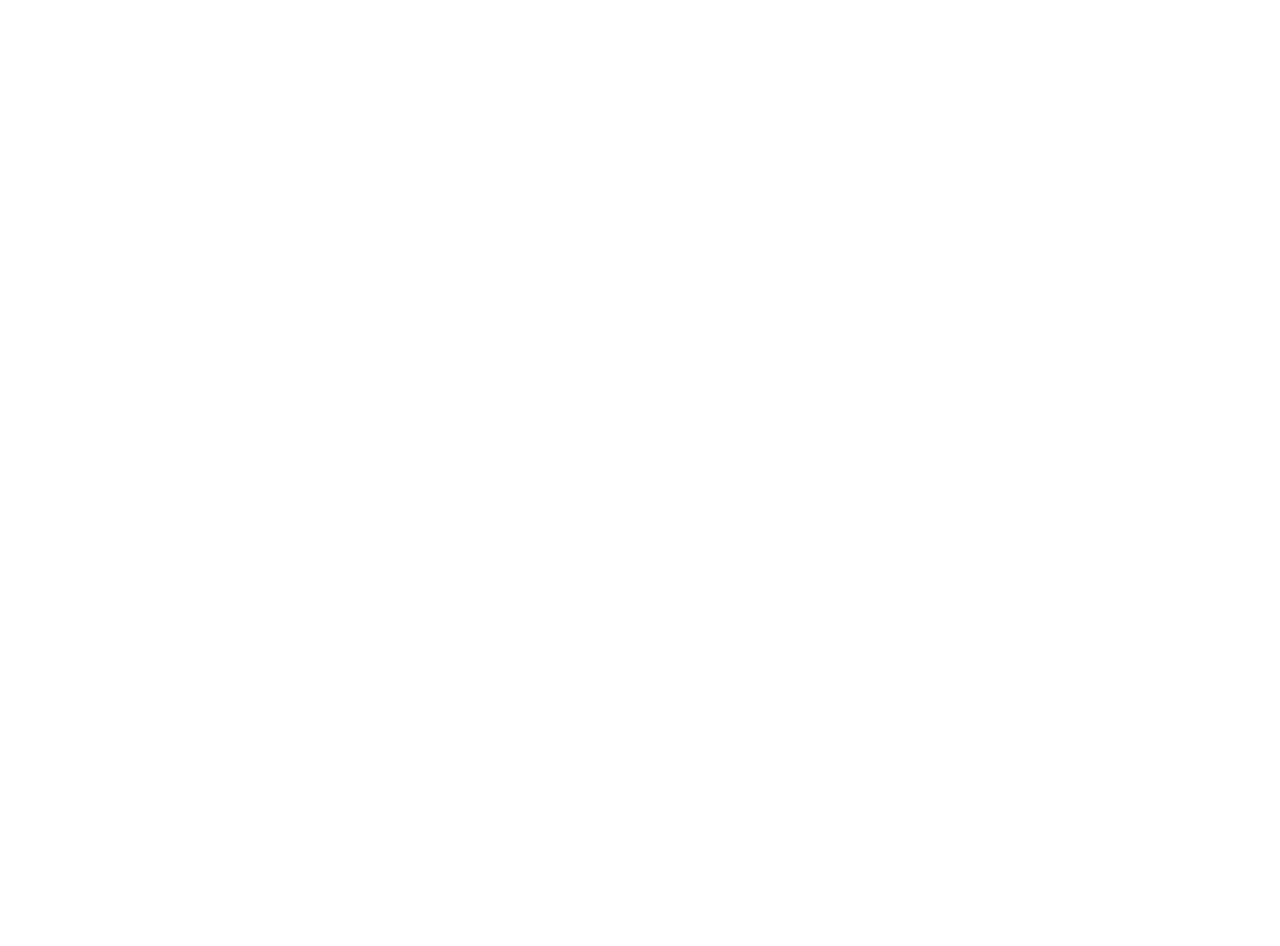
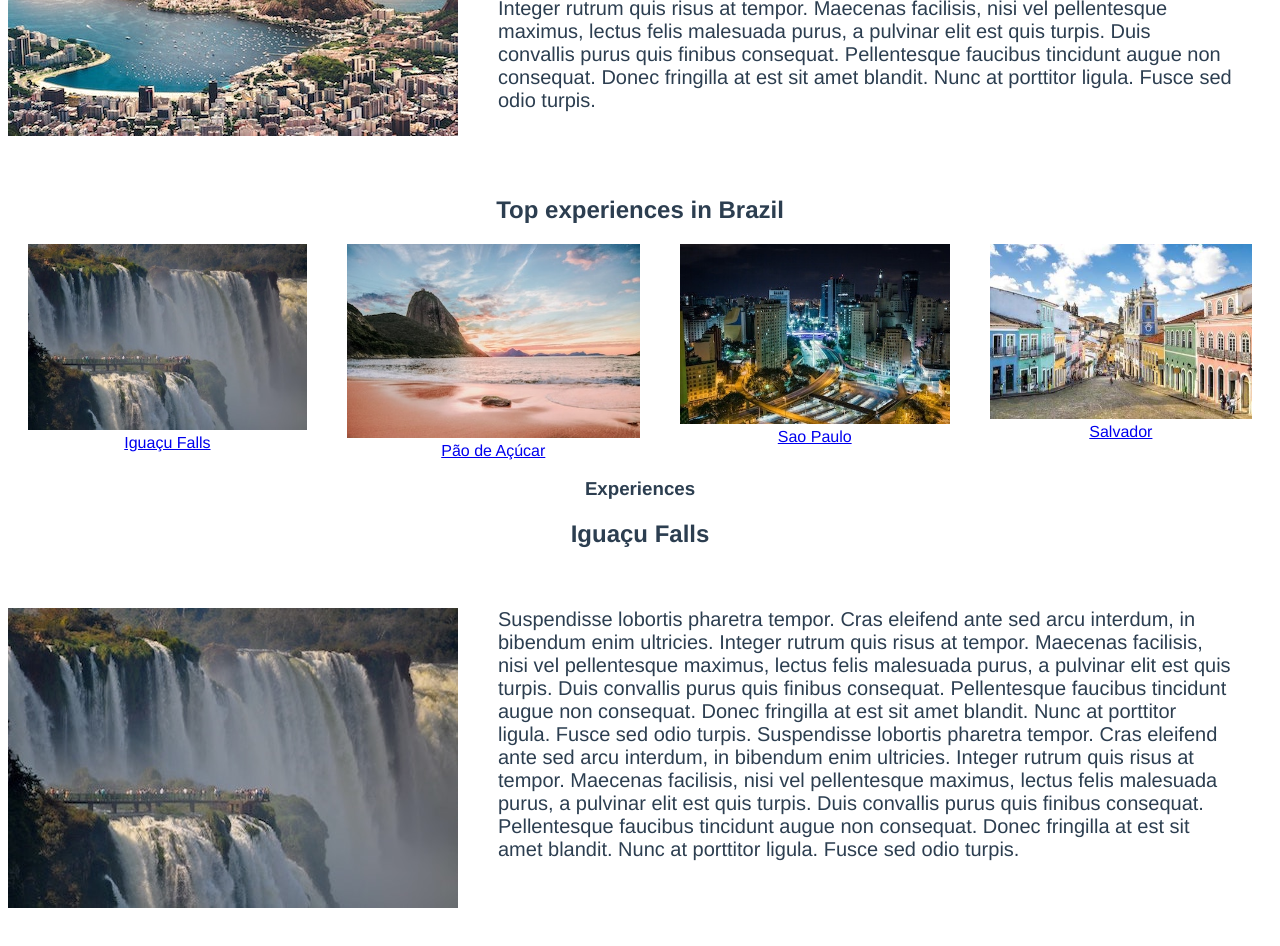
Before and after one commit to ArtisanTinkerer/vue-school, a Vue app: page /destination/brazil/iguacu-falls in a window 1280 px wide. Shown: the part 320-1266 px from the top of the page. Before the commit the page ends 800 px from the top, so only its background shows below. Built offline with nearby package versions, Linux system fonts and the light colour scheme.

Commit message:
Just finished transitions.

```diff
--- a/src/App.vue
+++ b/src/App.vue
@@ -1,7 +1,9 @@
 <template>
   <div id="app">
     <TheNavigation />
+    <transition name="fade">
       <router-view :key="$route.path"/>
+    </transition>
   </div>
 </template>
 
@@ -18,12 +20,62 @@
 
 <style>
   #app {
-  font-family: Avenir, Helvetica, Arial, sans-serif;
+    font-family: "Avenir", Helvetica, Arial, sans-serif;
     -webkit-font-smoothing: antialiased;
     -moz-osx-font-smoothing: grayscale;
     text-align: center;
     color: #2c3e50;
   }
-
-
+  .slide-enter-active,
+  .slide-leave-active {
+    transition: opacity 1s, transform 1s;
+  }
+  .slide-enter,
+  .slide-leave-to {
+    opacity: 0;
+    transform: translateX(-30%);
+  }
+  .moveUp-enter-active {
+    animation: fadeIn 1s ease-in;
+  }
+  @keyframes fadeIn {
+    0% {
+      opacity: 0;
+    }
+    50% {
+      opacity: 0.5;
+    }
+    100% {
+      opacity: 1;
+    }
+  }
+  .moveUp-leave-active {
+    animation: moveUp 0.3s ease-in;
+  }
+  @keyframes moveUp {
+    0% {
+      transform: translateY(0);
+    }
+    100% {
+      transform: translateY(-400px);
+    }
+  }
+  .fade-enter-active,
+  .fade-leave-active {
+    transition: opacity 0.3s;
+  }
+  .fade-enter,
+  .fade-leave-to {
+    opacity: 0;
+  }
+  .input {
+    border: 1px solid green;
+    padding: 10px;
+    margin-bottom: 20px;
+  }
+  .btn {
+    background-color: green;
+    color: white;
+    padding: 10px;
+  }
 </style>
--- /dev/null
+++ b/src/components/GoBack.vue
@@ -0,0 +1,26 @@
+<template>
+    <span class="go-back">
+        <button @click="goBack">go back</button>
+    </span>
+</template>
+
+<script>
+    export default {
+        methods: {
+         goBack(){
+             return this.$router.go(-1);
+         }
+        }
+    }
+</script>
+
+<style scoped>
+.go-back {
+    display: flex;
+    cursor: pointer;
+}
+
+button {
+    border: 0;
+}
+</style>
--- a/src/router/index.js
+++ b/src/router/index.js
@@ -12,10 +12,19 @@
     props: true
   },
   {
-    path: "/details/:slug",
+    path: "/destination/:slug",
     name: "DestinationDetails",
     component: () => import(/* webpackChunkName: "DestinationDetails" */ "../views/DestinationDetails"),
-    props: true
+    props: true,
+    children: [
+      {
+        path: ":experienceSlug",
+        name:  "experienceDetails",
+        props: true,
+        component: () => import(/* webpackChunkName: "ExperienceDetails" */ "../views/ExperienceDetails")
+
+      }
+    ]
   }
 ];
 
--- a/src/views/DestinationDetails.vue
+++ b/src/views/DestinationDetails.vue
@@ -1,4 +1,6 @@
 <template>
+    <div>
+        <GoBack />
         <section class="destination">
             <h1>{{destination.name}}</h1>
             <div class="destination-details">
@@ -7,11 +9,43 @@
             </div>
         </section>
 
+        <section class="experiences">
+            <h2>Top experiences in {{ destination.name }}</h2>
+            <div class="cards">
+                <div v-for="experience in destination.experiences"
+                    :key="experience.slug"
+                     class="card"
+                >
+                    <router-link
+                        :to="{
+                            name: 'experienceDetails',
+                            params: {experienceSlug: experience.slug}
+                        }"
+                    >
+
+                        <img :src="require(`@/assets/${experience.image}`)"
+                                :alt="experience.name"
+                        />
+                        <span class="card_text">
+                            {{ experience.name }}
+                        </span>
+                        </router-link>
+                </div>
+            </div>
+            <router-view :key="$route.path">
+
+            </router-view>
+        </section>
+    </div>
 </template>
 
 <script>
 import store from '@/store.js'
+import GoBack from "@/components/GoBack"
     export default {
+        components: {
+          GoBack
+        },
         data(){
             return {
             }
@@ -33,23 +67,43 @@
 </script>
 
 <style scoped>
-
     img {
         max-width: 600px;
         height: auto;
         width: 100%;
         max-height: 400px;
     }
-
+    .experiences {
+        padding: 40px 0;
+    }
     .destination-details {
         display: flex;
         justify-content: space-between;
     }
-
     p {
         margin: 0 40px;
         font-size: 20px;
         text-align: left;
     }
-
+    .cards {
+        display: flex;
+        justify-content: space-between;
+    }
+    .cards img {
+        max-height: 200px;
+    }
+    .card {
+        padding: 0 20px;
+        position: relative;
+    }
+    .card__text {
+        position: absolute;
+        top: 50%;
+        left: 50%;
+        transform: translate(-50%, -50%);
+        color: white;
+        font-size: 25px;
+        font-weight: bold;
+        text-decoration: none;
+    }
 </style>
--- /dev/null
+++ b/src/views/ExperienceDetails.vue
@@ -0,0 +1,58 @@
+<template>
+    <section>
+        <h1>Experiences</h1>
+        <h2>{{experience.name}}</h2>
+        <div class="experience-details">
+            <img :src="require(`@/assets/${experience.image}`)" :alt="experience.name">
+            <p>{{ experience.description }}</p>
+        </div>
+    </section>
+</template>
+
+<script>
+import store from "@/store.js"
+    export default {
+    props: {
+        slug: {
+            type:String,
+            required: true
+        },
+        experienceSlug: {
+            type:String,
+            required: true
+        }
+    },
+        computed: {
+        destination(){
+            return store.destinations.find(
+                destination => destination.slug === this.slug
+            );
+        },
+        experience(){
+            return this.destination.experiences.find(
+                experience => experience.slug === this.experienceSlug
+            )
+        }
+        }
+    }
+</script>
+
+
+<style scoped>
+    img {
+        max-width: 600px;
+        height: auto;
+        width: 100%;
+        max-height: 400px;
+    }
+    .experience-details {
+        display: flex;
+        justify-content: space-between;
+        padding: 40px 0;
+    }
+    p {
+        margin: 0 40px;
+        font-size: 20px;
+        text-align: left;
+    }
+</style>
```
Lines whose indentation alone changed are shown as unchanged.
